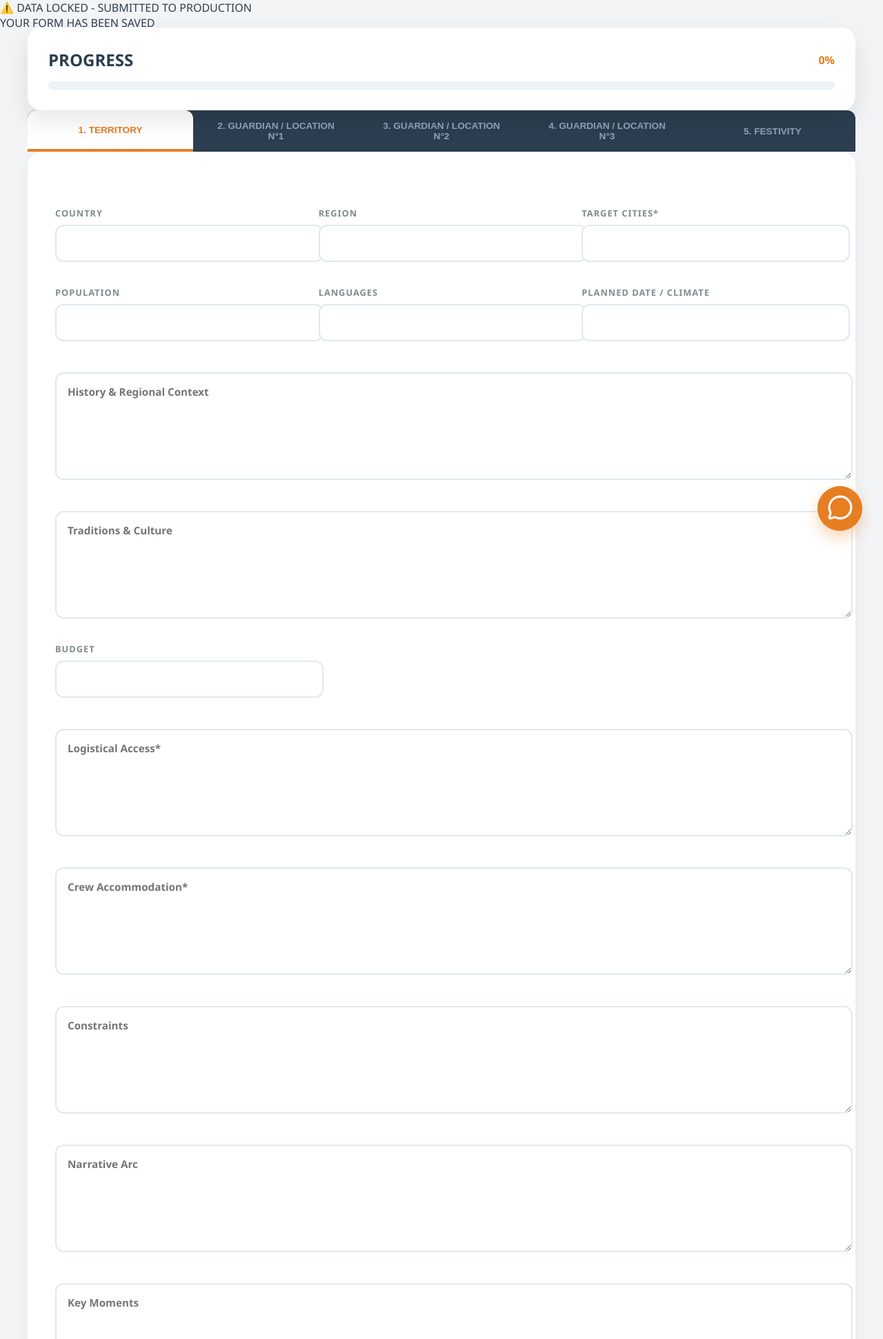
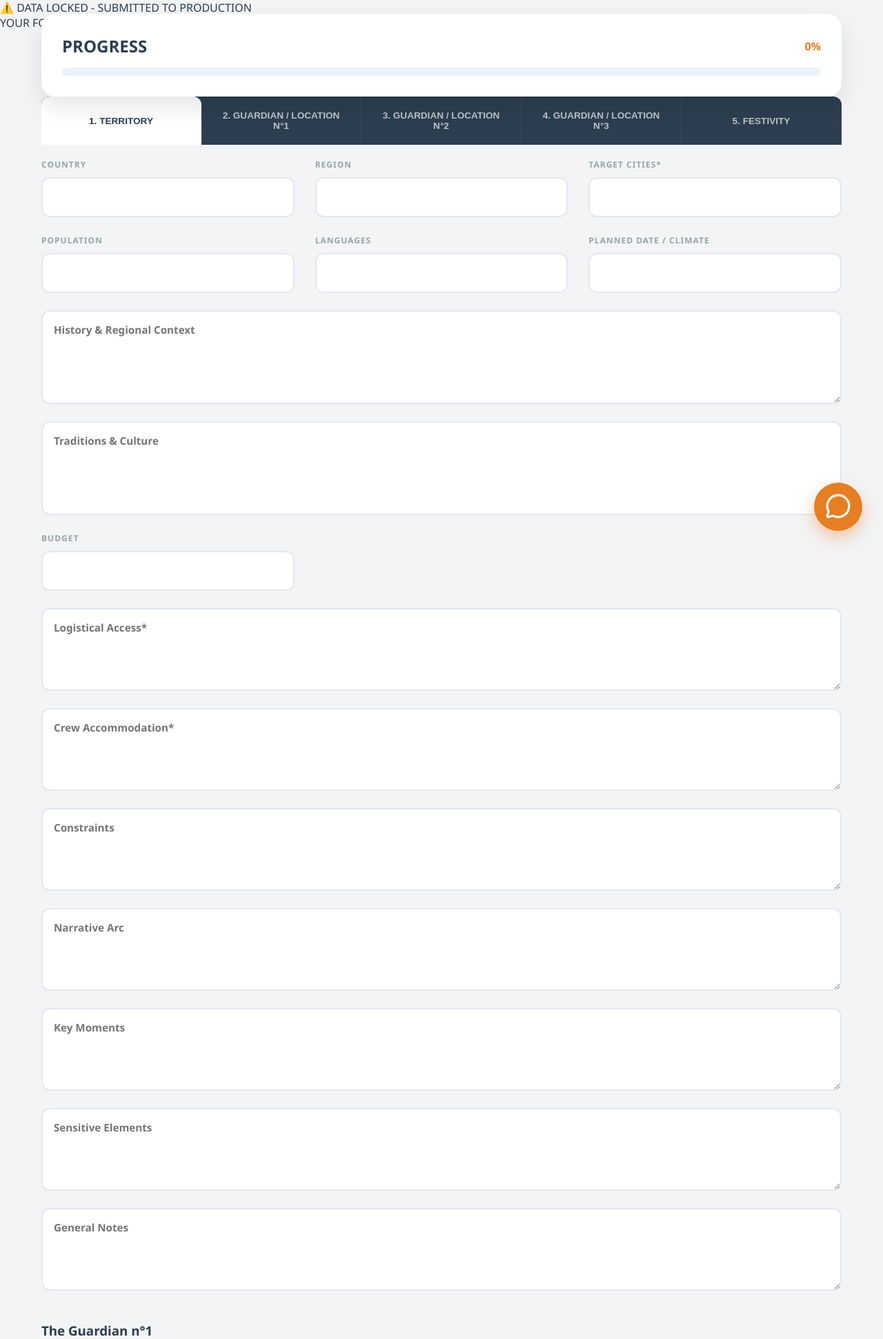
Before and after one commit to mediances-ops/rk2, a Flask app: template templates/index.html in a window 1280 px wide. Shown: the top 1942 px of the page at 69% size. Run offline with Flask 3, Linux system fonts and the light colour scheme; the template is opened without the code that fills it, so the values that code supplies are empty.

Commit message:
Update index.html

```diff
--- a/templates/index.html
+++ b/templates/index.html
@@ -8,84 +8,68 @@
     <script src="https://unpkg.com/lucide@latest"></script>
 <style>
     :root {
-        --primary: #2C3E50;
-        --secondary: #E67E22;
-        --lock: #e74c3c;
-        --glass: rgba(255, 255, 255, 0.95);
-        --border: #e2e8f0;
+        --primary: #2C3E50; --secondary: #E67E22; --lock: #e74c3c;
+        --border: #e2e8f0; --bg: #f3f4f6;
     }
 
-    body { font-family: 'Segoe UI', sans-serif; background: #f3f4f6; margin: 0; overflow-x: hidden; }
-    .container { max-width: 1400px; margin: 0 auto; padding: 40px; position: relative; }
+    * { box-sizing: border-box; } /* Évite que les champs ne se touchent */
+    body { font-family: 'Segoe UI', sans-serif; background: var(--bg); margin: 0; overflow-x: hidden; }
 
-    /* 1. RÉPARATION DE LA GRILLE (ANTI-COLLISION) */
+    /* GRILLE DE CHAMPS (FIX POUR IMAGE 8B7906) */
     .fields-grid {
-        display: grid;
-        grid-template-columns: repeat(3, 1fr);
-        gap: 35px 25px; /* Écart vertical (35px) et horizontal (25px) */
-        margin-top: 20px;
+        display: grid !important;
+        grid-template-columns: repeat(3, 1fr) !important;
+        gap: 25px 30px !important; /* Espacement horizontal et vertical garanti */
+        margin-bottom: 25px;
     }
 
     .field-group { display: flex; flex-direction: column; }
+    .field-group label { font-weight: 800; font-size: 0.75rem; color: #95a5a6; text-transform: uppercase; margin-bottom: 10px; }
 
     .scouting-field {
-        width: 100%;
-        padding: 16px;
-        border: 2px solid var(--border);
-        border-radius: 12px;
-        font-family: inherit;
-        font-weight: 600;
-        font-size: 0.95rem;
-        outline: none;
-        transition: 0.2s;
-        background: white;
+        width: 100% !important;
+        padding: 16px !important;
+        border: 2px solid var(--border) !important;
+        border-radius: 12px !important;
+        font-family: inherit; font-weight: 600; font-size: 0.95rem;
+        background: white !important;
+        outline: none; transition: 0.2s;
     }
-
     .scouting-field:focus { border-color: var(--secondary); box-shadow: 0 0 0 4px rgba(230, 126, 34, 0.1); }
 
     textarea.scouting-field {
-        grid-column: 1 / -1; /* Prend toute la largeur */
-        min-height: 120px;
-        margin-top: 10px; /* Force l'espace avec le champ du dessus */
+        grid-column: 1 / -1 !important; /* Prend toute la largeur */
+        min-height: 120px !important;
     }
 
-    /* 2. MODULE CHAT (POSITIONNEMENT ABSOLU) */
+    /* CHAT SANCTUARISÉ (FIX POUR IMAGE 8B71A3) */
     .chat-panel {
-        position: fixed;
-        right: -450px;
-        top: 0;
-        width: 400px;
-        height: 100vh;
-        background: white;
-        box-shadow: -10px 0 30px rgba(0,0,0,0.1);
-        transition: right 0.4s cubic-bezier(0.16, 1, 0.3, 1);
-        display: flex;
-        flex-direction: column;
-        z-index: 100000; /* Passe au-dessus de tout */
+        position: fixed !important;
+        right: -450px; top: 0;
+        width: 400px !important; height: 100vh !important;
+        background: white !important;
+        box-shadow: -10px 0 30px rgba(0,0,0,0.2) !important;
+        display: flex !important; flex-direction: column !important;
+        z-index: 999999 !important; /* Passe au-dessus de tout */
+        transition: right 0.4s cubic-bezier(0.16, 1, 0.3, 1) !important;
+    }
+    .chat-panel.active { right: 0 !important; }
+
+    .chat-header { background: var(--primary); color: white; padding: 25px; display: flex; justify-content: space-between; align-items: center; }
+    .chat-messages { flex: 1; overflow-y: auto; padding: 20px; background: #f8fafc; display: flex; flex-direction: column; gap: 15px; }
+
+    .chat-input-zone { padding: 20px; border-top: 1px solid #eee; display: flex; gap: 10px; background: white; }
+    .chat-input-zone textarea { flex: 1; height: 50px; border-radius: 10px; border: 2px solid var(--border); padding: 10px; resize: none; font-family: inherit; }
+
+    .chat-toggle-btn {
+        position: fixed !important; right: 30px; bottom: 30px;
+        width: 70px; height: 70px; border-radius: 50%;
+        background: var(--secondary); color: white; border: none;
+        cursor: pointer; z-index: 999998; box-shadow: 0 10px 25px rgba(230,126,34,0.4);
     }
 
-    .chat-panel.active { right: 0; }
-
-    .chat-header { background: var(--primary); color: white; padding: 20px; display: flex; justify-content: space-between; align-items: center; }
-    .chat-messages { flex: 1; overflow-y: auto; padding: 20px; background: #f8fafc; display: flex; flex-direction: column; gap: 10px; }
-
-    .chat-input-zone { padding: 15px; border-top: 1px solid #eee; display: flex; gap: 10px; }
-    .chat-input-zone textarea { flex: 1; height: 50px; border-radius: 10px; border: 1px solid #ddd; padding: 10px; resize: none; }
-
-    .chat-toggle-btn {
-        position: fixed; right: 30px; bottom: 30px;
-        width: 65px; height: 65px; border-radius: 50%;
-        background: var(--secondary); color: white; border: none;
-        cursor: pointer; z-index: 99999; box-shadow: 0 10px 20px rgba(230,126,34,0.3);
-    }
-
-    /* 3. TABS UI */
-    .tab-content { display: none; background: white; padding: 40px; border-radius: 20px; box-shadow: 0 10px 25px rgba(0,0,0,0.05); }
-    .tab-content.active { display: block; }
-    .tab-btn { padding: 15px 25px; cursor: pointer; border: none; background: none; font-weight: 800; color: #94a3b8; }
-    .tab-btn.active { color: var(--secondary); border-bottom: 4px solid var(--secondary); }
-
-    .sub-section { border-left: 6px solid var(--secondary); padding: 25px; background: #f8fafc; margin: 30px 0; border-radius: 0 15px 15px 0; }
+    /* BARRE DE PROGRESSION */
+    .progress-bar { height: 100%; background: var(--secondary); width: 0%; transition: width 0.5s ease; }
 </style>
 </head>
 <body>
```
